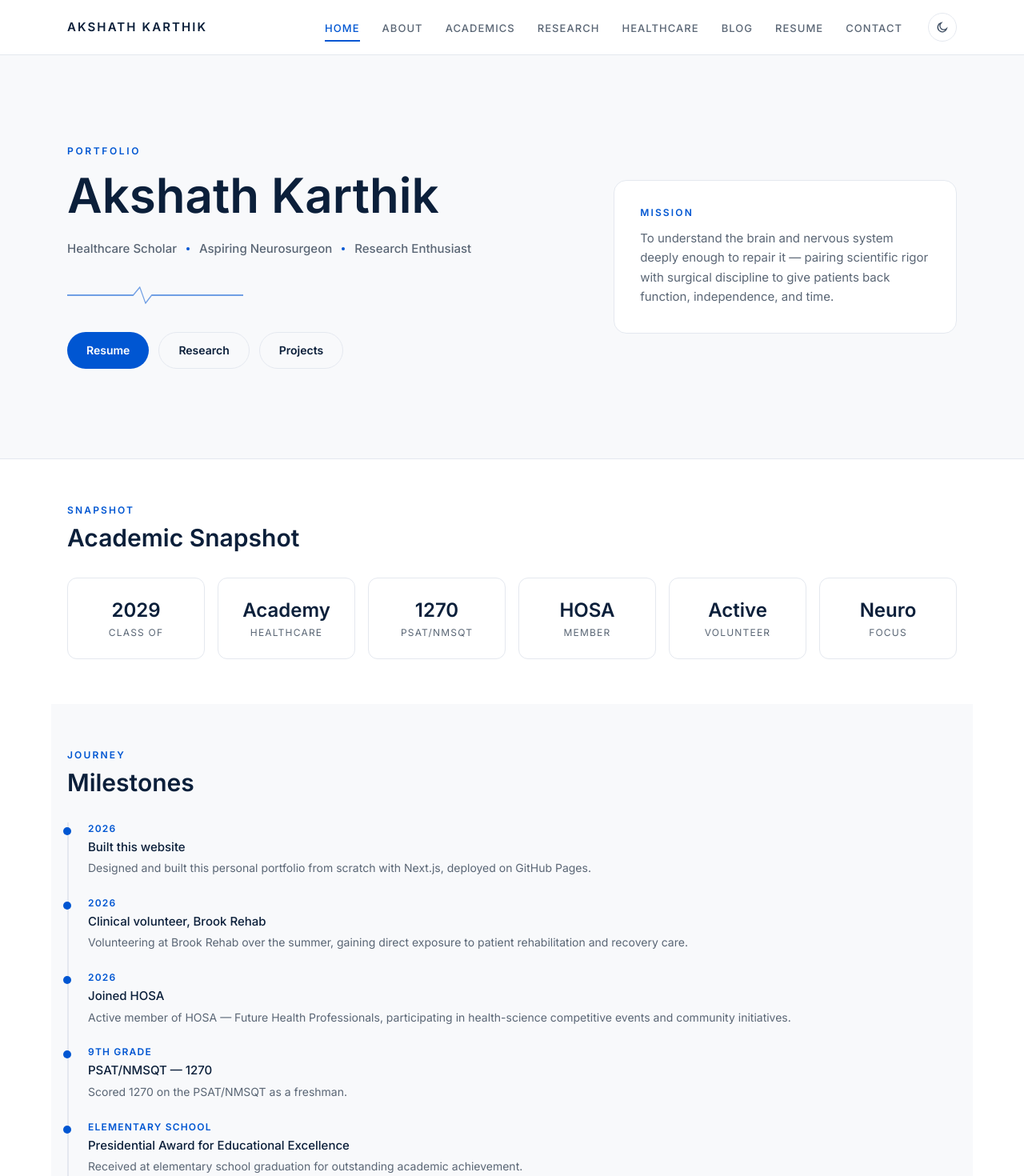
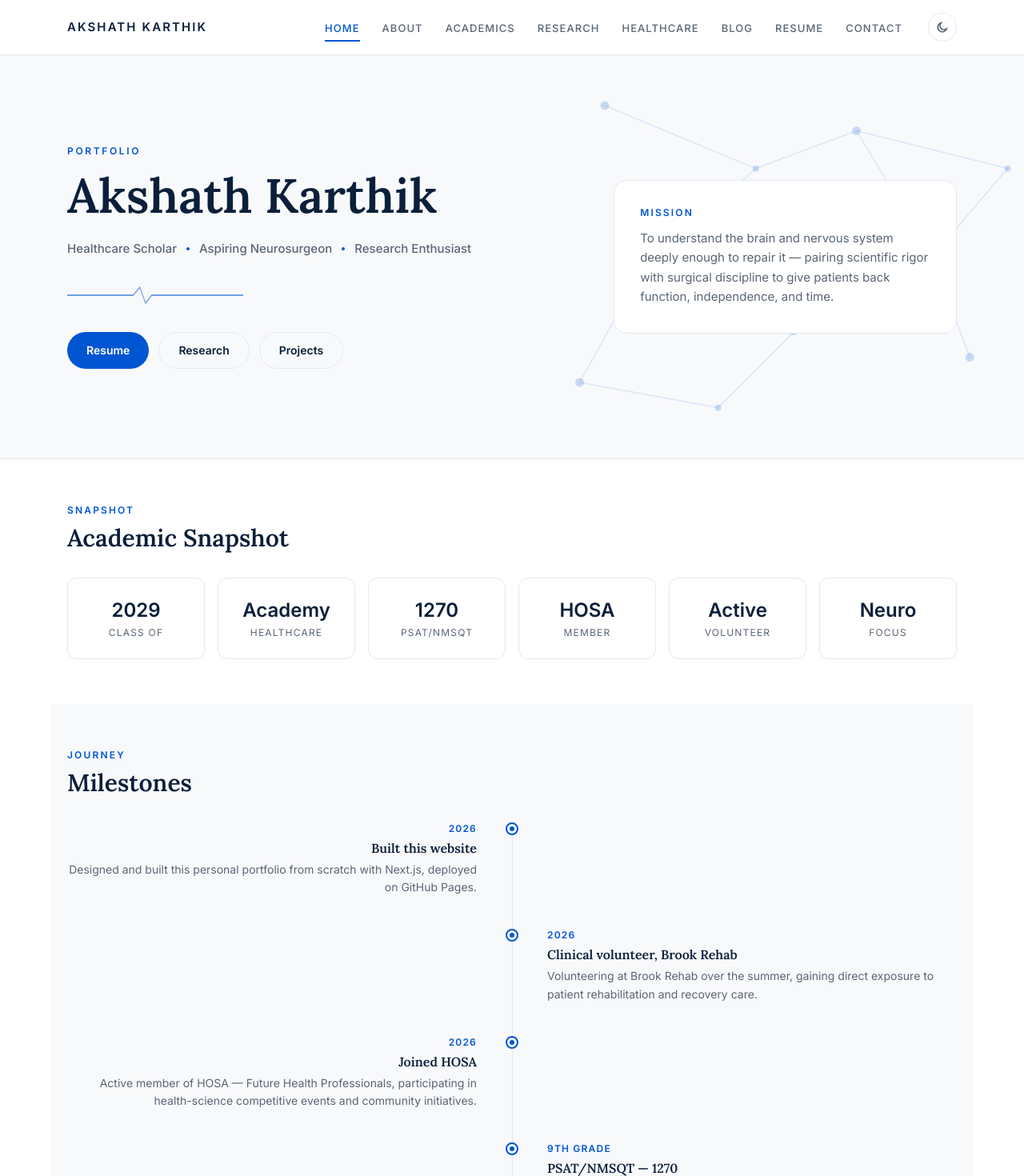
Before and after one commit to AkshathKarthik-dr/AkshathKarthik, a Next.js app: page / in a window 1280 px wide. Shown: the top 1470 px of the page at 80% size. Built offline with nearby package versions, Linux system fonts and the light colour scheme.

Commit message:
site V3 updated

```diff
--- a/app/globals.css
+++ b/app/globals.css
@@ -37,6 +37,7 @@
   --color-muted: var(--muted);
   --color-border: var(--border-color);
   --font-sans: "Inter", ui-sans-serif, system-ui, -apple-system, sans-serif;
+  --font-display: "Lora", Georgia, serif;
 }
 
 html {
--- a/app/layout.tsx
+++ b/app/layout.tsx
@@ -3,6 +3,9 @@ import "@fontsource/inter/400.css";
 import "@fontsource/inter/500.css";
 import "@fontsource/inter/600.css";
 import "@fontsource/inter/700.css";
+import "@fontsource/lora/500.css";
+import "@fontsource/lora/600.css";
+import "@fontsource/lora/600-italic.css";
 import "./globals.css";
 import Navbar from "@/components/Navbar";
 import Footer from "@/components/Footer";
--- a/app/page.tsx
+++ b/app/page.tsx
@@ -1,5 +1,6 @@
 import Link from "next/link";
 import PulseDivider from "@/components/PulseDivider";
+import SynapseField from "@/components/SynapseField";
 import { Section, Card, StatCard, Button, Tag, Timeline } from "@/components/UI";
 import rawContent from "@/content/site-content.json";
 import type { SiteContent } from "@/content/types";
@@ -11,13 +12,14 @@ const { roles, missionCard, snapshot, milestones, featuredProjects, news } = con
 export default function Home() {
   return (
     <>
-      <section className="border-b border-border bg-surface">
-        <div className="mx-auto grid max-w-6xl gap-10 px-5 py-20 sm:py-28 lg:grid-cols-[1.2fr_0.8fr] lg:items-center">
+      <section className="relative overflow-hidden border-b border-border bg-surface">
+        <SynapseField className="pointer-events-none absolute right-0 top-0 h-full w-full max-w-xl opacity-70" />
+        <div className="relative mx-auto grid max-w-6xl gap-10 px-5 py-20 sm:py-28 lg:grid-cols-[1.2fr_0.8fr] lg:items-center">
           <div className="reveal">
             <p className="text-xs font-semibold uppercase tracking-[0.22em] text-accent">
               Portfolio
             </p>
-            <h1 className="mt-4 text-5xl font-semibold leading-[1.05] text-foreground sm:text-6xl">
+            <h1 className="mt-4 font-display text-5xl font-semibold leading-[1.05] text-foreground sm:text-6xl">
               Akshath Karthik
             </h1>
             <ul className="mt-6 flex flex-wrap gap-x-3 gap-y-2 text-[15px] font-medium text-muted">
--- /dev/null
+++ b/components/SynapseField.tsx
@@ -0,0 +1,36 @@
+export default function SynapseField({ className = "" }: { className?: string }) {
+  const nodes = [
+    { x: 60, y: 40 }, { x: 180, y: 90 }, { x: 90, y: 170 }, { x: 260, y: 60 },
+    { x: 320, y: 160 }, { x: 210, y: 220 }, { x: 40, y: 260 }, { x: 380, y: 90 },
+    { x: 150, y: 280 }, { x: 350, y: 240 },
+  ];
+  const edges = [
+    [0, 1], [1, 2], [1, 3], [3, 4], [4, 5], [2, 5], [2, 6], [5, 8],
+    [3, 7], [4, 9], [7, 4], [6, 8],
+  ];
+
+  return (
+    <svg
+      className={className}
+      viewBox="0 0 420 320"
+      preserveAspectRatio="xMidYMid slice"
+      aria-hidden="true"
+    >
+      {edges.map(([a, b], i) => (
+        <line
+          key={i}
+          x1={nodes[a].x}
+          y1={nodes[a].y}
+          x2={nodes[b].x}
+          y2={nodes[b].y}
+          stroke="#0056D2"
+          strokeWidth="1"
+          opacity="0.16"
+        />
+      ))}
+      {nodes.map((n, i) => (
+        <circle key={i} cx={n.x} cy={n.y} r={i % 3 === 0 ? 3.5 : 2.5} fill="#0056D2" opacity="0.28" />
+      ))}
+    </svg>
+  );
+}
--- a/components/UI.tsx
+++ b/components/UI.tsx
@@ -16,7 +16,7 @@ export function PageHero({
         <p className="text-xs font-semibold uppercase tracking-[0.2em] text-accent">
           {eyebrow}
         </p>
-        <h1 className="mt-3 max-w-2xl text-4xl font-semibold leading-[1.1] text-foreground sm:text-5xl">
+        <h1 className="mt-3 max-w-2xl font-display text-4xl font-semibold leading-[1.1] text-foreground sm:text-5xl">
           {title}
         </h1>
         {description && (
@@ -51,7 +51,7 @@ export function Section({
         </p>
       )}
       {title && (
-        <h2 className="mt-2 text-2xl font-semibold text-foreground sm:text-3xl">
+        <h2 className="mt-2 font-display text-2xl font-semibold text-foreground sm:text-3xl">
           {title}
         </h2>
       )}
@@ -87,26 +87,92 @@ export function Tag({ children }: { children: ReactNode }) {
   );
 }
 
+function TimelineNode() {
+  return (
+    <span className="relative flex h-4 w-4 shrink-0 items-center justify-center rounded-full border-2 border-accent bg-background">
+      <span className="h-1.5 w-1.5 rounded-full bg-accent" />
+    </span>
+  );
+}
+
 export function Timeline({
   items,
 }: {
   items: { year: string; title: string; description?: string }[];
 }) {
   return (
-    <div className="space-y-6 border-l-2 border-border pl-6">
-      {items.map((item) => (
-        <div key={`${item.year}-${item.title}`} className="relative">
-          <span className="absolute -left-[31px] top-1.5 h-2.5 w-2.5 rounded-full bg-accent" />
+    <>
+      {/* Desktop: alternating zigzag with bubble nodes on a center spine */}
+      <div className="hidden md:block">
+        {items.map((item, i) => {
+          const isLeft = i % 2 === 0;
+          const isLast = i === items.length - 1;
+          return (
+            <div key={`${item.year}-${item.title}`} className="grid grid-cols-[1fr_2.5rem_1fr] gap-6">
+              <div className={isLeft ? "pb-10 text-right" : "pb-10"}>
+                {isLeft && (
+                  <div>
                     <p className="text-xs font-semibold uppercase tracking-[0.1em] text-accent">
                       {item.year}
                     </p>
-          <p className="mt-1 text-[15px] font-medium text-foreground">{item.title}</p>
+                    <p className="mt-1 font-display text-base font-semibold text-foreground">
+                      {item.title}
+                    </p>
                     {item.description && (
                       <p className="mt-1 text-sm leading-relaxed text-muted">{item.description}</p>
                     )}
                   </div>
+                )}
+              </div>
+
+              <div className="flex flex-col items-center">
+                <TimelineNode />
+                {!isLast && <span className="w-px flex-1 bg-border" />}
+              </div>
+
+              <div className={!isLeft ? "pb-10" : "pb-10"}>
+                {!isLeft && (
+                  <div>
+                    <p className="text-xs font-semibold uppercase tracking-[0.1em] text-accent">
+                      {item.year}
+                    </p>
+                    <p className="mt-1 font-display text-base font-semibold text-foreground">
+                      {item.title}
+                    </p>
+                    {item.description && (
+                      <p className="mt-1 text-sm leading-relaxed text-muted">{item.description}</p>
+                    )}
+                  </div>
+                )}
+              </div>
+            </div>
+          );
+        })}
+      </div>
+
+      {/* Mobile: single column, nodes on the left */}
+      <div className="space-y-8 md:hidden">
+        {items.map((item, i) => (
+          <div key={`${item.year}-${item.title}`} className="flex gap-4">
+            <div className="flex flex-col items-center">
+              <TimelineNode />
+              {i !== items.length - 1 && <span className="w-px flex-1 bg-border" />}
+            </div>
+            <div className="pb-2">
+              <p className="text-xs font-semibold uppercase tracking-[0.1em] text-accent">
+                {item.year}
+              </p>
+              <p className="mt-1 font-display text-base font-semibold text-foreground">
+                {item.title}
+              </p>
+              {item.description && (
+                <p className="mt-1 text-sm leading-relaxed text-muted">{item.description}</p>
+              )}
+            </div>
+          </div>
         ))}
       </div>
+    </>
   );
 }
 
--- a/package.json
+++ b/package.json
@@ -10,6 +10,7 @@
   },
   "dependencies": {
     "@fontsource/inter": "^5.3.0",
+    "@fontsource/lora": "^5.3.0",
     "gray-matter": "^4.0.3",
     "marked": "^18.0.7",
     "next": "16.2.11",
```
Also changed, not shown: 1 other file (tests, documents, lock files or other folders). Lines whose indentation alone changed are shown as unchanged.
